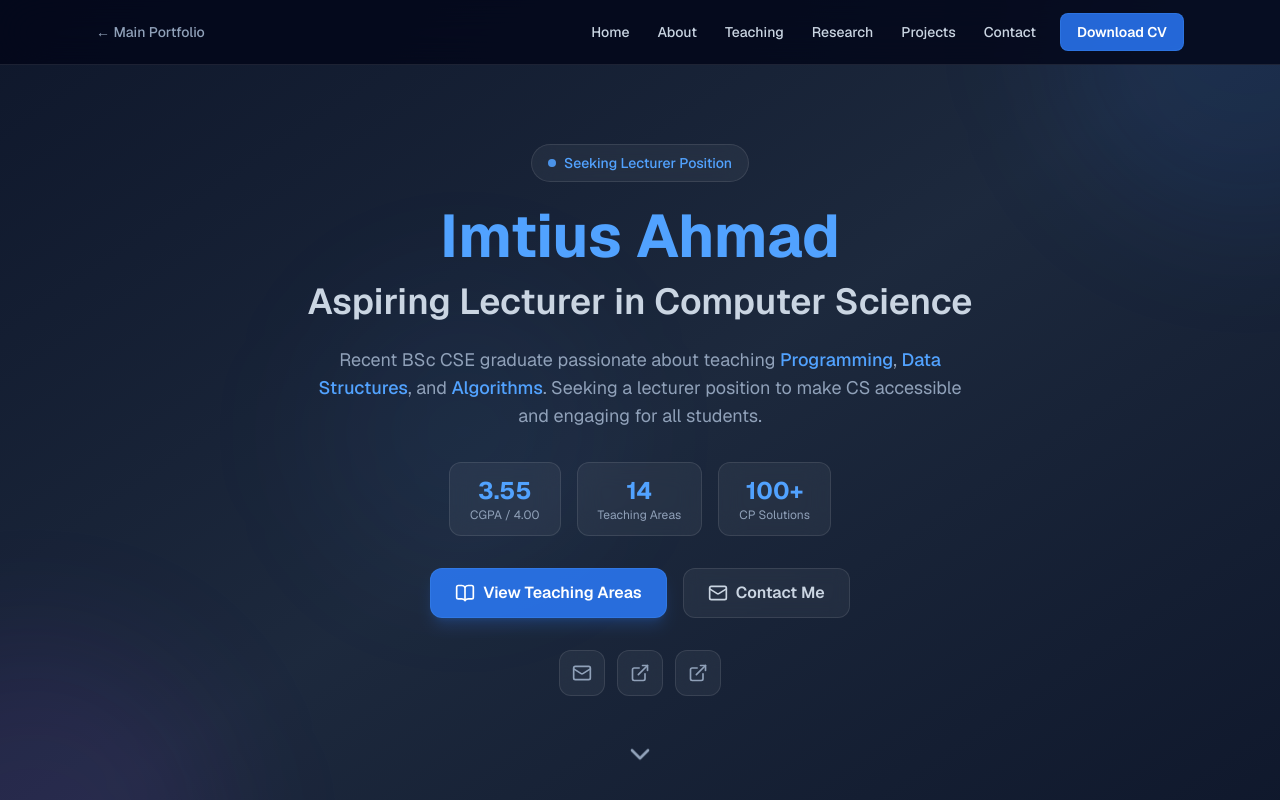
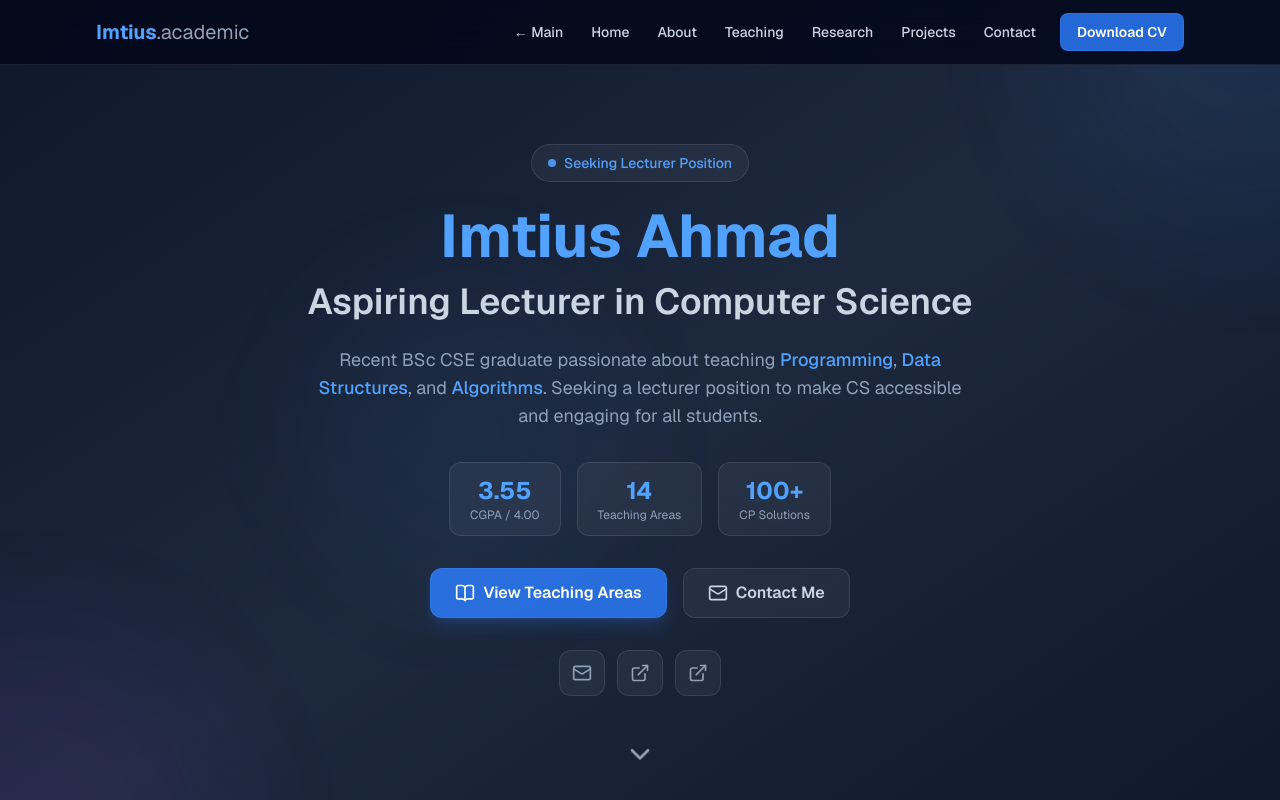
Before and after one commit to Imtius10/portfolio, a Next.js app: page /lecturer in a window 1280 px wide. Shown: the top 800 px of the page. Built offline with nearby package versions, Linux system fonts and the light colour scheme.

Commit message:
feat: add back to main page link on lecturer page

```diff
--- a/src/app/cv/lecturer/page.tsx
+++ b/src/app/cv/lecturer/page.tsx
@@ -46,9 +46,6 @@ export default function LecturerCVPage() {
                   <h1 className="text-3xl font-extrabold text-slate-900 tracking-tight">
                     Imtius Ahmad
                   </h1>
-                  <p className="text-sm text-blue-600 font-semibold mt-0.5">
-                    Aspiring Lecturer | BSc in CSE
-                  </p>
                 </div>
                 <div className="text-right text-[11px] text-slate-600 space-y-0.5">
                   <p>h.imtius10@gmail.com</p>
--- a/src/app/lecturer/page.tsx
+++ b/src/app/lecturer/page.tsx
@@ -123,12 +123,18 @@ export default function LecturerPage() {
       <nav className="fixed top-0 left-0 right-0 z-50 bg-slate-950/80 backdrop-blur-xl border-b border-white/10">
         <div className="max-w-6xl mx-auto px-4 sm:px-6 lg:px-8">
           <div className="flex items-center justify-between h-16">
-            <Link href="/" className="text-slate-400 hover:text-blue-400 text-sm font-medium transition-colors">
-              &larr; Main Portfolio
+            <Link href="/" className="text-xl font-bold text-blue-400">
+              Imtius<span className="text-slate-400 font-normal">.academic</span>
             </Link>
 
             {/* Desktop */}
             <div className="hidden md:flex items-center space-x-1">
+              <Link
+                href="/"
+                className="px-3 py-2 rounded-lg text-sm font-medium text-slate-300 hover:text-blue-400 hover:bg-white/5 transition-all"
+              >
+                &larr; Main
+              </Link>
               {navLinks.map((link) => (
                 <Link
                   key={link.href}
@@ -165,6 +171,13 @@ export default function LecturerPage() {
         {mobileOpen && (
           <div className="md:hidden bg-slate-900/95 backdrop-blur-xl border-t border-white/10">
             <div className="px-2 pt-2 pb-3 space-y-1">
+              <Link
+                href="/"
+                onClick={() => setMobileOpen(false)}
+                className="block px-3 py-2 rounded-lg text-base font-medium text-slate-300 hover:text-blue-400 hover:bg-white/5 transition-all"
+              >
+                &larr; Main
+              </Link>
               {navLinks.map((link) => (
                 <Link
                   key={link.href}
```
